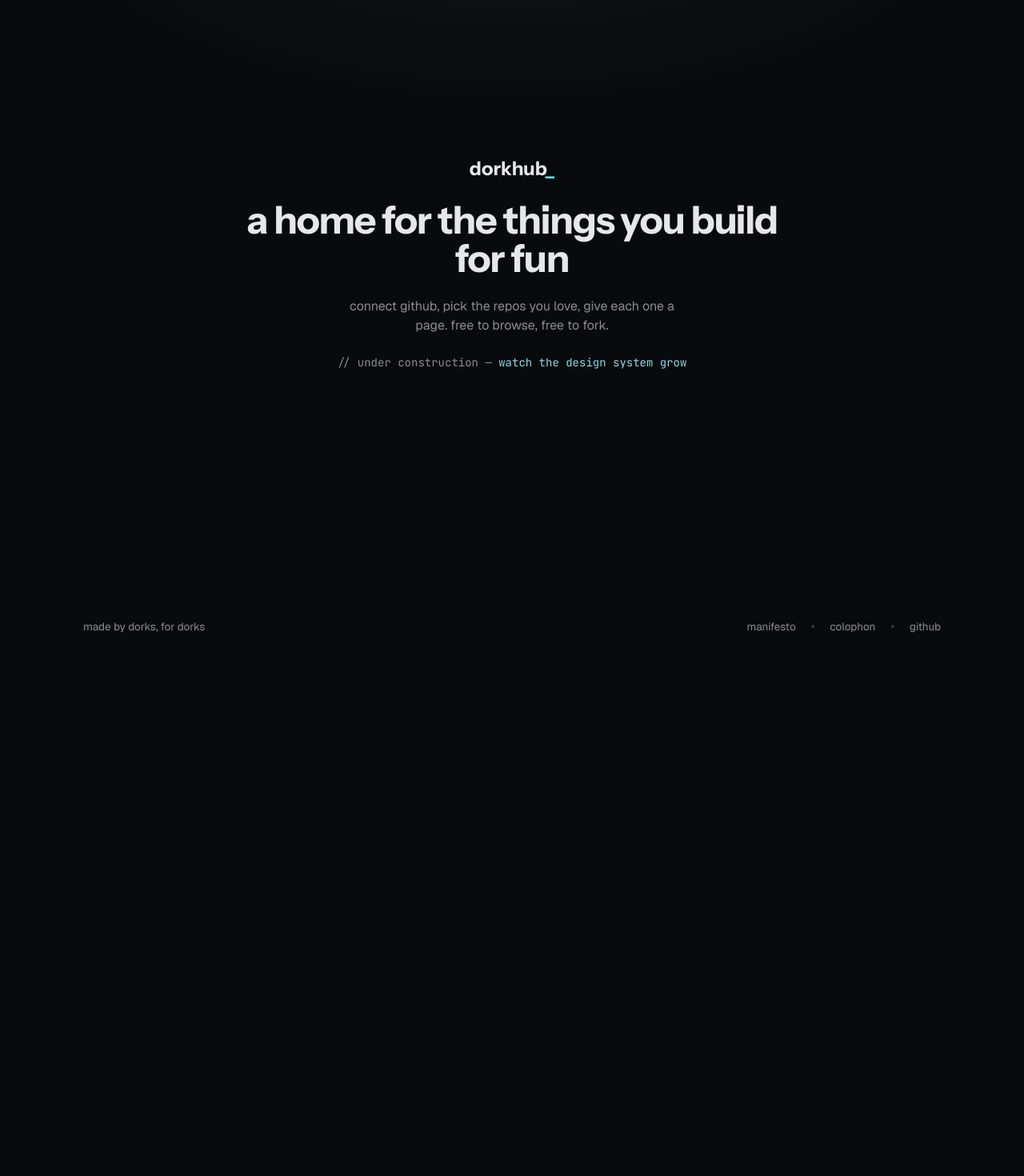
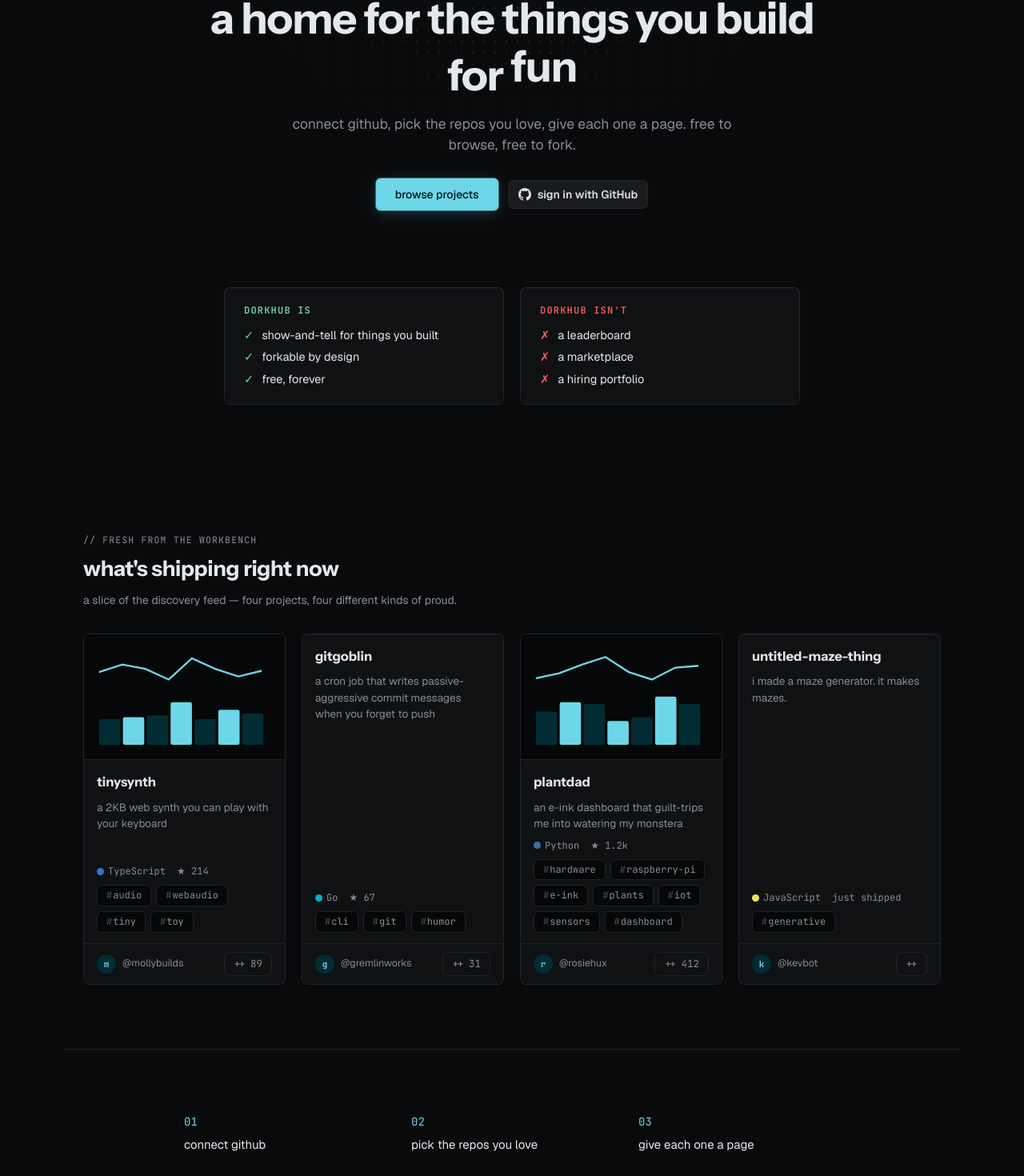
Before and after one commit to willgibs/dorkhub, a Next.js app: page / in a window 1280 px wide. Shown: the part 162-1632 px from the top of the page at 80% size. Before the commit the page ends 1015 px from the top, so only its background shows below. Built offline with nearby package versions, Linux system fonts and the light colour scheme.

Commit message:
feat(marketing): signed-out home — staggered hero, is/isn't, fixture feed preview
Co-Authored-By: Claude Fable 5 <noreply@anthropic.com>

```diff
--- /dev/null
+++ b/src/app/(app)/_sections/feed-preview.tsx
@@ -0,0 +1,30 @@
+import { PageShell } from '@/components/page-shell';
+import { ProjectCard } from '@/components/project-card';
+import { SectionHeader } from '@/components/section-header';
+import { authors, projects } from '@/lib/fixtures';
+
+/** A live-feeling slice of the feed — the real thing swaps in once M3+ ships. */
+export function FeedPreview() {
+  return (
+    <section id="feed" className="scroll-mt-20">
+      <PageShell className="py-16 sm:py-20">
+        <SectionHeader
+          kicker="fresh from the workbench"
+          title="what's shipping right now"
+          note="a slice of the discovery feed — four projects, four different kinds of proud."
+          className="mb-8"
+        />
+        <div className="grid grid-cols-1 gap-5 sm:grid-cols-2 lg:grid-cols-4">
+          {projects.map((project, i) => (
+            <ProjectCard
+              key={project.slug}
+              project={project}
+              author={authors[project.author]}
+              staggerIndex={i}
+            />
+          ))}
+        </div>
+      </PageShell>
+    </section>
+  );
+}
--- /dev/null
+++ b/src/app/(app)/_sections/hero.tsx
@@ -0,0 +1,76 @@
+import Link from 'next/link';
+import { type CSSProperties, Fragment } from 'react';
+
+import { PageShell } from '@/components/page-shell';
+import { SignInWithGitHub } from '@/components/sign-in-github';
+import { Button } from '@/components/ui/button';
+import { copy } from '@/lib/copy';
+import { cn } from '@/lib/utils';
+
+const WORD_STAGGER_MS = 40;
+/** Mirrors --motion-slow — the word-rise animation's own duration. */
+const RISE_DURATION_MS = 300;
+const SHIMMER_WORD = 'fun';
+
+/**
+ * Signed-out marketing home hero. Pure server component: the staggered word
+ * reveal and one-shot shimmer are both plain CSS (see --animate-word-rise /
+ * --animate-shimmer-sweep-once in globals.css), so nothing here needs 'use client'.
+ */
+export function Hero() {
+  const words = copy.heroHeadline.split(' ');
+  // The shimmer accent plays once the last staggered word has finished rising.
+  const shimmerDelayMs = words.length * WORD_STAGGER_MS + RISE_DURATION_MS;
+
+  return (
+    <PageShell as="section" className="relative pt-10 pb-16 text-center sm:pt-16 sm:pb-24">
+      {/* cosmos-style halftone dot field behind the hero (docs/design-system.md micro-detail) */}
+      <div
+        aria-hidden="true"
+        className="bg-halftone pointer-events-none absolute inset-x-0 -top-2.5 -z-10 h-[320px] [mask-image:radial-gradient(460px_230px_at_50%_30%,black,transparent_72%)] [-webkit-mask-image:radial-gradient(460px_230px_at_50%_30%,black,transparent_72%)]"
+      />
+
+      <h1 className="mx-auto max-w-[760px] font-display text-4xl font-extrabold tracking-[-0.02em] sm:text-[54px]">
+        {words.map((word, i) => {
+          const isShimmer = word === SHIMMER_WORD;
+          return (
+            // biome-ignore lint/suspicious/noArrayIndexKey: fixed, never-reordered word list; some words repeat (e.g. "for")
+            <Fragment key={`${word}-${i}`}>
+              <span
+                className={cn(
+                  'inline-block animate-word-rise [animation-fill-mode:backwards]',
+                  isShimmer &&
+                    'relative isolate overflow-hidden after:absolute after:inset-0 after:animate-shimmer-sweep-once after:bg-gradient-to-r after:from-transparent after:via-primary/60 after:to-transparent after:[animation-delay:var(--shimmer-delay)]',
+                )}
+                style={
+                  {
+                    animationDelay: `${i * WORD_STAGGER_MS}ms`,
+                    ...(isShimmer ? { '--shimmer-delay': `${shimmerDelayMs}ms` } : {}),
+                  } as CSSProperties
+                }
+              >
+                {word}
+              </span>
+              {i < words.length - 1 ? ' ' : null}
+            </Fragment>
+          );
+        })}
+      </h1>
+
+      <p className="mx-auto mt-[18px] max-w-[560px] text-[17.5px] text-muted-foreground">
+        {copy.heroSub}
+      </p>
+
+      <div className="mt-7 flex flex-wrap items-center justify-center gap-3">
+        <Button
+          asChild
+          size="lg"
+          className="shadow-[0_0_0_1px_color-mix(in_oklab,var(--primary)_45%,transparent),0_4px_18px_color-mix(in_oklab,var(--primary)_20%,transparent)] active:translate-y-px"
+        >
+          <Link href="#feed">{copy.browseCta}</Link>
+        </Button>
+        <SignInWithGitHub />
+      </div>
+    </PageShell>
+  );
+}
--- /dev/null
+++ b/src/app/(app)/_sections/how-it-works.tsx
@@ -0,0 +1,23 @@
+import { PageShell } from '@/components/page-shell';
+
+/** Near-verbatim restatement of copy.heroSub's three clauses, as a quiet numbered stepper. */
+const STEPS = [
+  { ordinal: '01', label: 'connect github' },
+  { ordinal: '02', label: 'pick the repos you love' },
+  { ordinal: '03', label: 'give each one a page' },
+] as const;
+
+export function HowItWorks() {
+  return (
+    <PageShell as="section" className="border-t py-16 sm:py-20">
+      <div className="mx-auto grid max-w-[820px] gap-8 sm:grid-cols-3">
+        {STEPS.map((step) => (
+          <div key={step.ordinal} className="flex flex-col gap-2">
+            <span className="tabular-nums font-mono text-sm text-primary">{step.ordinal}</span>
+            <p className="text-[15px] text-foreground">{step.label}</p>
+          </div>
+        ))}
+      </div>
+    </PageShell>
+  );
+}
--- /dev/null
+++ b/src/app/(app)/_sections/is-isnt-strip.tsx
@@ -0,0 +1,53 @@
+import { PageShell } from '@/components/page-shell';
+import { copy } from '@/lib/copy';
+import { cn } from '@/lib/utils';
+
+type IsIsntColumn = {
+  title: string;
+  tone: 'positive' | 'destructive';
+  mark: string;
+  items: readonly string[];
+};
+
+const COLUMNS: readonly IsIsntColumn[] = [
+  { title: 'dorkhub is', tone: 'positive', mark: '✓', items: copy.isList },
+  { title: "dorkhub isn't", tone: 'destructive', mark: '✗', items: copy.isntList },
+];
+
+/** The "is / isn't" strip — sets expectations right under the hero, exploration-05 verbatim. */
+export function IsIsntStrip() {
+  return (
+    <PageShell as="section" className="pb-16 sm:pb-20">
+      <div className="mx-auto grid max-w-[720px] gap-5 sm:grid-cols-2">
+        {COLUMNS.map((col) => (
+          <div key={col.title} className="edge-highlight rounded-lg border bg-card px-6 py-5">
+            <h2
+              className={cn(
+                'font-mono text-xs font-semibold tracking-[0.1em] uppercase',
+                col.tone === 'positive' ? 'text-positive' : 'text-destructive',
+              )}
+            >
+              {col.title}
+            </h2>
+            <ul className="mt-3 flex flex-col gap-1.5">
+              {col.items.map((item) => (
+                <li key={item} className="flex items-baseline gap-2.5 text-[14.5px]">
+                  <span
+                    aria-hidden="true"
+                    className={cn(
+                      'font-mono',
+                      col.tone === 'positive' ? 'text-positive' : 'text-destructive',
+                    )}
+                  >
+                    {col.mark}
+                  </span>
+                  <span className="text-card-foreground">{item}</span>
+                </li>
+              ))}
+            </ul>
+          </div>
+        ))}
+      </div>
+    </PageShell>
+  );
+}
--- /dev/null
+++ b/src/app/(app)/_sections/manifesto-teaser.tsx
@@ -0,0 +1,21 @@
+import Link from 'next/link';
+
+import { Callout } from '@/components/callout';
+import { PageShell } from '@/components/page-shell';
+import { copy } from '@/lib/copy';
+
+export function ManifestoTeaser() {
+  return (
+    <PageShell as="section" className="pb-20 sm:pb-24">
+      <Callout className="mx-auto max-w-[560px]">
+        <p className="font-display text-lg font-semibold text-foreground">{copy.footerLine}</p>
+        <Link
+          href="/manifesto"
+          className="mt-2 inline-block rounded-sm text-sm text-link outline-none hover:underline focus-visible:ring-2 focus-visible:ring-ring focus-visible:ring-offset-2 focus-visible:ring-offset-background"
+        >
+          read the manifesto
+        </Link>
+      </Callout>
+    </PageShell>
+  );
+}
--- a/src/app/(app)/page.tsx
+++ b/src/app/(app)/page.tsx
@@ -1,23 +1,22 @@
-import Link from 'next/link';
+import { FeedPreview } from '@/app/(app)/_sections/feed-preview';
+import { Hero } from '@/app/(app)/_sections/hero';
+import { HowItWorks } from '@/app/(app)/_sections/how-it-works';
+import { IsIsntStrip } from '@/app/(app)/_sections/is-isnt-strip';
+import { ManifestoTeaser } from '@/app/(app)/_sections/manifesto-teaser';
 
+/**
+ * Signed-out marketing home. The (app) group layout already renders
+ * SiteHeader/SiteFooter inside PageShell with bg-bloom — this page is
+ * sections only.
+ */
 export default function Home() {
   return (
-    <main className="bg-bloom flex min-h-screen flex-col items-center justify-center gap-6 px-6 text-center">
-      <p className="font-display text-2xl font-bold">
-        dorkhub<span className="text-primary">_</span>
-      </p>
-      <h1 className="font-display max-w-2xl text-5xl font-bold tracking-tight">
-        a home for the things you build for fun
-      </h1>
-      <p className="text-muted-foreground max-w-md">
-        connect github, pick the repos you love, give each one a page. free to browse, free to fork.
-      </p>
-      <p className="font-mono text-muted-foreground text-sm">
-        {'// under construction — '}
-        <Link href="/design" className="text-link hover:underline">
-          watch the design system grow
-        </Link>
-      </p>
-    </main>
+    <>
+      <Hero />
+      <IsIsntStrip />
+      <FeedPreview />
+      <HowItWorks />
+      <ManifestoTeaser />
+    </>
   );
 }
--- a/src/app/globals.css
+++ b/src/app/globals.css
@@ -143,6 +143,9 @@
   --animate-stat-pop: stat-pop var(--motion-fast) var(--motion-ease-quiet);
   --animate-stat-burst: stat-burst var(--motion-slow) var(--motion-ease-quiet) forwards;
   --animate-shimmer-sweep: shimmer-sweep 1.6s linear infinite;
+  /* M7 marketing hero (docs/motion.md) — staggered word reveal + one-shot shimmer accent. */
+  --animate-word-rise: word-rise var(--motion-slow) var(--motion-ease-quiet) both;
+  --animate-shimmer-sweep-once: shimmer-sweep 1.6s linear 1 both;
 }
 
 @keyframes number-pop-in {
@@ -183,6 +186,17 @@
   }
   to {
     transform: translateX(100%);
+  }
+}
+
+@keyframes word-rise {
+  from {
+    opacity: 0;
+    transform: translateY(8px);
+  }
+  to {
+    opacity: 1;
+    transform: translateY(0);
   }
 }
 
--- a/src/lib/copy.ts
+++ b/src/lib/copy.ts
@@ -21,4 +21,6 @@ export const copy = {
   footerLine: 'made by dorks, for dorks',
   browseCta: 'browse projects',
   signIn: 'sign in with GitHub',
+  isList: ['show-and-tell for things you built', 'forkable by design', 'free, forever'],
+  isntList: ['a leaderboard', 'a marketplace', 'a hiring portfolio'],
 } as const;
```
